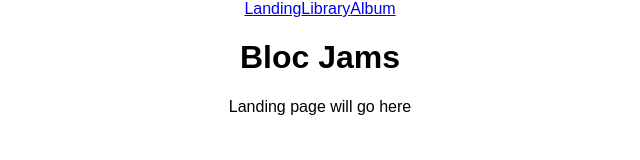
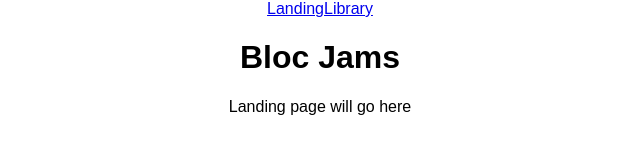
Before and after one commit to lisadgee/bloc-jams-react, a React (Create React App) app: page / in a window 1280 px wide. Shown: the top 160 px of the page, without its empty margins (320-960 px from the left). Built offline with nearby package versions, Linux system fonts and the light colour scheme.

Commit message:
removed Albums link

```diff
--- a/src/App.js
+++ b/src/App.js
@@ -13,7 +13,7 @@ class App extends Component {
         <nav>
              <Link to='/'>Landing</Link>
              <Link to='/library'>Library</Link>
-             <Link to='/album'>Album</Link>
+
            </nav>
            <h1>Bloc Jams</h1>
          </header>
```
